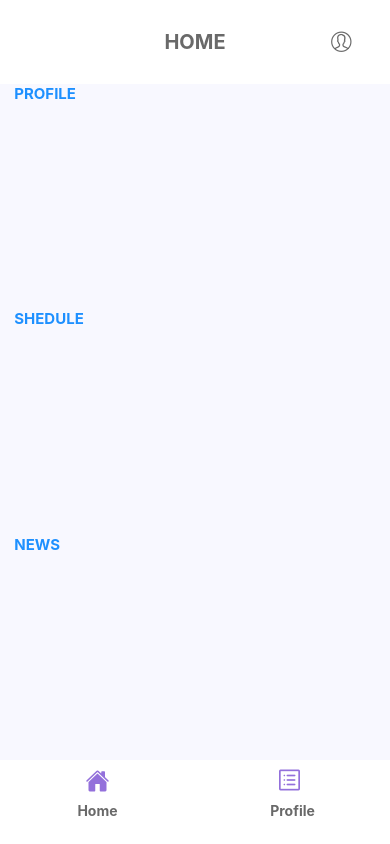
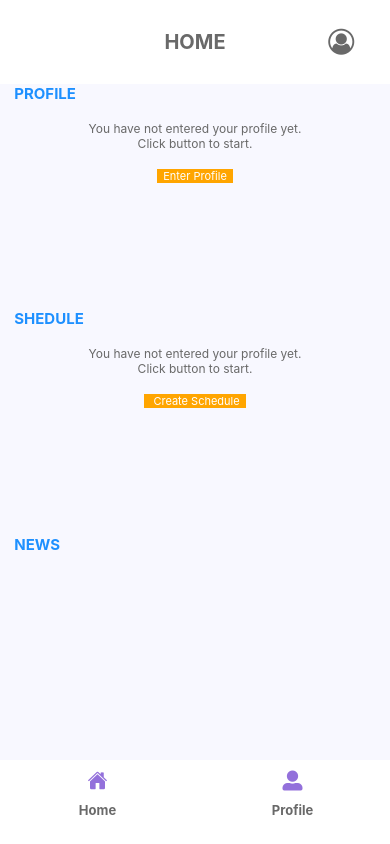
Before and after one commit to Adamjab78/Ujikaji, a React Native app: screen / in a window 390 px wide. Built offline with nearby package versions, Linux system fonts and the light colour scheme.

Commit message:
Perubahan 9

```diff
--- a/components/Body.js
+++ b/components/Body.js
@@ -1,6 +1,6 @@
 import { StatusBar } from "expo-status-bar";
-import React from "react";
-import { StyleSheet, Text, View } from "react-native";
+import React  from "react";
+import { Button, StyleSheet, Text, View } from "react-native";
 
 const Body = () => {
   return (
@@ -8,18 +8,31 @@ const Body = () => {
       <View style={{ flex: 8 }}>
        <View style={{flex: 1, backgroundColor: "ghostwhite", alignItems: "left",}}>
         <Text style={{fontSize: 15, fontWeight: "bold", color: "dodgerblue" }}>&nbsp; &nbsp; PROFILE</Text>
+        <View style={{ backgroundColor: "ghostwhite", alignItems: "center",}}>
+        &nbsp; &nbsp;
+        <Text style={{fontSize: 12, color: "dimgray" }}>You have not entered your profile yet.</Text>
+        <Text style={{fontSize: 12, color: "dimgray" }}>Click button to start.</Text>
+        &nbsp; &nbsp;
+        <Text style={{fontSize: 11, color: "white", backgroundColor: "orange" }}>&nbsp; Enter Profile&nbsp; </Text>
       </View>
 
+      </View>
         <View style={{flex: 1, backgroundColor: "ghostwhite", alignItems: "left",}}>
         <Text style={{ fontSize: 15, fontWeight: "bold", color: "dodgerblue" }}>&nbsp; &nbsp; SHEDULE</Text>
-      </View>
+        <View style={{ backgroundColor: "ghostwhite", alignItems: "center",}}>
+        &nbsp; &nbsp;
+        <Text style={{fontSize: 12, color: "dimgray" }}>You have not entered your profile yet.</Text>
+        <Text style={{fontSize: 12, color: "dimgray" }}>Click button to start.</Text>
+        &nbsp; &nbsp;
+        <Text style={{fontSize: 11, color: "white", backgroundColor: "orange" }}> &nbsp; Create Schedule &nbsp;</Text>
+        </View>
+        </View>
 
       <View style={{flex: 1, backgroundColor: "ghostwhite", alignItems: "left",}}>
         <Text style={{ fontSize: 15, fontWeight: "bold", color: "dodgerblue" }}>&nbsp; &nbsp; NEWS</Text>
       </View>
 
-
-       </View>
+    </View>
   );
 }
 export default Body;
--- a/components/Footer.js
+++ b/components/Footer.js
@@ -2,25 +2,25 @@ import { StatusBar } from "expo-status-bar";
 import React from "react";
 import { Text, View } from "react-native";
 import { Ionicons }  from "@expo/vector-icons";
-import { AntDesign } from '@expo/vector-icons';
+import { FontAwesome5 } from '@expo/vector-icons';
 
 const Footer = () => {
     return (
       <View style={{ flex: 1, flexDirection: "row" }}>
         <View style={{ flex: 2 }}>
         <View style={{ flex: 1, justifyContent: "center", alignItems: "center" }}>
-      <Ionicons name="home" size={24} color="mediumpurple"></Ionicons>
+      <Ionicons name="home" size={20} color="mediumpurple"></Ionicons>
       </View>
       <View style={{flex: 1,justifyContent: "bottom", alignItems: "center",}}>
-        <Text style={{fontSize: 14, fontWeight: "bold", color: "dimgray" }}>Home</Text>
+        <Text style={{fontSize: 13, fontWeight: "bold", color: "dimgray" }}>Home</Text>
       </View>
       </View>
       <View style={{ flex: 2 }}>
         <View style={{ flex: 1, justifyContent: "center", alignItems: "center" }}>
-        <AntDesign name="profile" size={24} color="mediumpurple"> </AntDesign>
+        <FontAwesome5 name="user-alt" size={20} color="mediumpurple"></FontAwesome5>
         </View>
         <View style={{flex: 1,justifyContent: "bottom", alignItems: "center",}}>
-        <Text style={{fontSize: 14, fontWeight: "bold", color: "dimgray" }}>Profile</Text>
+        <Text style={{fontSize: 13, fontWeight: "bold", color: "dimgray" }}>Profile</Text>
       </View>
       </View>
 
--- a/components/Header.js
+++ b/components/Header.js
@@ -1,7 +1,7 @@
 import { StatusBar } from "expo-status-bar";
 import React from "react";
 import { Text, View } from "react-native";
-import { EvilIcons } from '@expo/vector-icons';
+import { FontAwesome } from '@expo/vector-icons';
 
 const Header = () => {
   return (
@@ -11,7 +11,7 @@ const Header = () => {
         <Text style={{fontSize: 20, fontWeight: "bold", color: "dimgray" }}>HOME</Text>
       </View>
       <View style={{ flex: 1, backgroundColor: "lightgray ",justifyContent: "center", alignItems: "center" }}>
-        <EvilIcons name={"user"} size={30} color={"dimgray"}></EvilIcons>
+        <FontAwesome name={"user-circle-o"} size={26} color={"dimgray"}></FontAwesome>
       </View>
     </View>
   );
```
